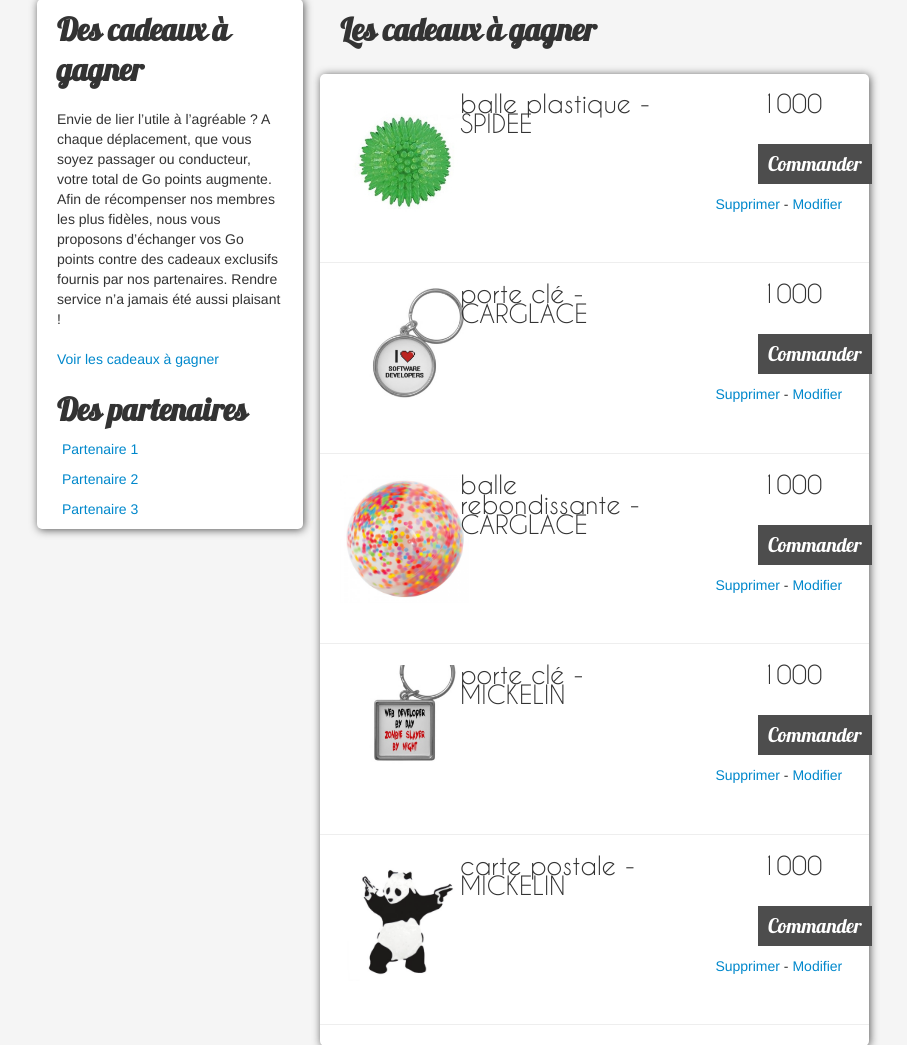
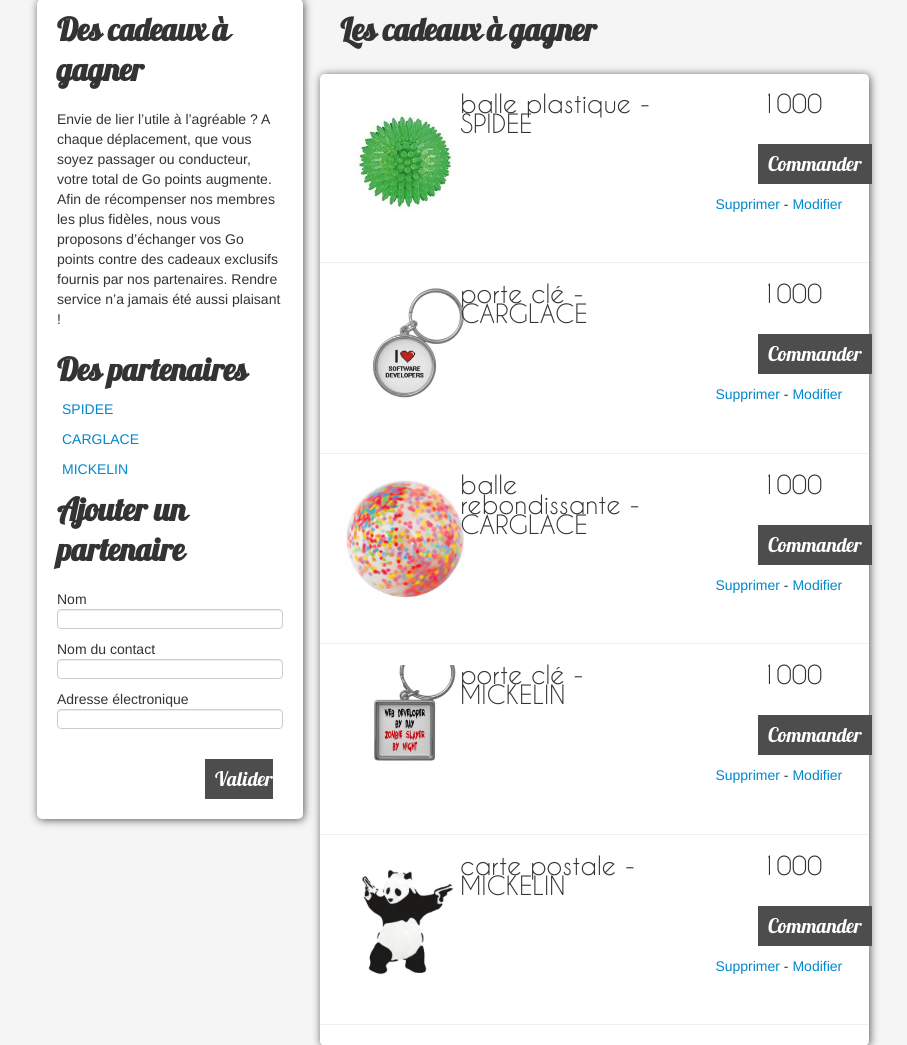
Before and after one commit to paul-sfeir/Projet-Web-Covoiturage, a PHP site: page /cadeaux.php?id=1 in a window 1280 px wide. Shown: the part 181-1226 px from the top of the page, without its empty margins (187-1094 px from the left). Run offline with PHP 8.4, Linux system fonts and the light colour scheme; a user stored in the database is signed in; data comes from the database, SQL or seed files in the repository; some libraries are stand-ins or nearby versions.

Commit message:
Cadeau ctrl admin

```diff
--- a/cadeaux.php
+++ b/cadeaux.php
@@ -93,30 +93,51 @@ include "bdd.php";
 
 				<p>Envie de lier l’utile à l’agréable ? A chaque déplacement, que vous soyez passager ou conducteur, votre total de Go points augmente. Afin de récompenser nos membres les plus fidèles, nous vous proposons d’échanger vos Go points contre des cadeaux exclusifs fournis par nos partenaires. Rendre service n’a jamais été aussi plaisant !</p>
 
-				<p><a href="cadeau.php">Voir les cadeaux à gagner</a></p>
+				<h2>Des partenaires</h2>
+				<?php
+				$req2="SELECT * FROM Partenaires";
+				$result2=mysqli_query($conn,$req2);
 
-				<h2>Des partenaires</h2>
+				$nb_part=mysqli_num_rows($result2);
+				$i=0;
 
-				<ul>
-					<li><a href="javascript:visibilite('partenaire1')">Partenaire 1</a></li>
-						<!--Seul l'admin peut modifier les infos partenaires-->
-						<div id="partenaire1" style="display:none">
-							<p>Prénom Nom - <a href="#">Modifier</a></p>
-							<p>Adresse email - <a href="#">Modifier</a></p>
-						</div>
+				echo "<ul>";
 
-					<li><a href="javascript:visibilite('partenaire2')">Partenaire 2</a></li>
-						<div id="partenaire2" style="display:none">
-							<p>Prénom Nom - <a href="#">Modifier</a></p>
-							<p>Adresse email - <a href="#">Modifier</a></p>
-						</div>
+					while($i<$nb_part) {
 
-					<li><a href="javascript:visibilite('partenaire3')">Partenaire 3</a></li>
-						<div id="partenaire2" style="display:none">
-							<p>Prénom Nom - <a href="#">Modifier</a></p>
-							<p>Adresse email - <a href="#">Modifier</a></p>
-						</div>
-				</ul>
+						$data2=mysqli_fetch_object($result2);
+
+						echo "
+							<li><a href='javascript:visibilite(`partenaire".$data2->id_partenaires."`)'>".$data2->nom_partenaire."</a></li>
+								<div id='partenaire".$data2->id_partenaires."' style='display:none'>
+									<p>Contact : ".$data2->nom_contact."</p>
+									<p>".$data2->adresse_mail."</p>";
+						if($_SESSION['type_compte']==0) {
+									echo "<p><a href='ajouterpart.php?id=".$data2->id_partenaires."'>Modifier</a> - <a href='#'>Supprimer</a></p>";
+						}
+								echo "</div>";
+						$i++;
+					}
+
+			echo "</ul>";
+
+				if($_SESSION['type_compte']==0) {
+				echo "<h2>Ajouter un partenaire</h2>
+
+				<form action='cadeaux.php' method='post' id='form_partenaire'>
+					<label>Nom<label>
+					<input type='text' name='nom_ajout_part' />
+
+					<label>Nom du contact<label>
+					<input type='text' name='contact_ajout_part' />
+
+					<label>Adresse électronique<label>
+					<input type='text' name='email_ajout_part' />
+
+					<input type='submit' value='Valider' class='button_search' />
+				</form>";
+				}
+				?>
 
 			</div>
 
@@ -154,44 +175,47 @@ include "bdd.php";
                     echo " <p><input type='submit' value='Commander' class='button_search' /></p>";
 					echo " <p style='margin-right: -20px;'><a href='cadeaux.php?id=$data->id_cadeaux'>Supprimer</a> - <a href='#'>Modifier</a></p> </div></div><hr/>";
                 }
-                ?>
-                </article>
 
-				<div id="ajout_cadeaux" class="contenu">
+                echo "</article>";
+
+				if($_SESSION['type_compte']==0) {
+				echo "<div id='ajout_cadeaux' class='contenu'>
 					<h2>Ajouter un cadeau</h2>
 
-					<form action="cadeaux.php" method="post" enctype="multipart/form-data">
-						<div class="row-fluid">
-							<div class="span5">
+					<form action='cadeaux.php' method='post' enctype='multipart/form-data'>
+						<div class='row-fluid'>
+							<div class='span5'>
 								<label>Intitulé</label>
-								<input type="text" name="nom_cadeau"/>
+								<input type='text' name='nom_cadeau'/>
 							</div>
 
-							<div class="span5">
+							<div class='span5'>
 								<label>Partenaire</label>
-								<select name="partenaire">
+								<select name='partenaire'>
 									<option>Nom partenaire</option>
 									<option>Nom partenaire</option>
 									<option>Nom partenaire</option>
 								</select>
 							</div>
 
-							<div class="span2">
+							<div class='span2'>
 								<label>Prix</label>
-								<input type="text" name="score"/>
+								<input type='text' name='score'/>
 							</div>
 
-							<div class="span5">
+							<div class='span5'>
 								<label>Image</label>
-								<input type="file" name="image"/>
+								<input type='file' name='image'/>
 							</div>
 
-							<div class="span2">
-								<input type="submit" value="Valider" class="button_search" />
+							<div class='span2'>
+								<input type='submit' value='Valider' class='button_search' />
 							</div>
 						</div>
 					</form>
-				</div>
+				</div>";
+				}
+				?>
 
 			</div>
 
```
